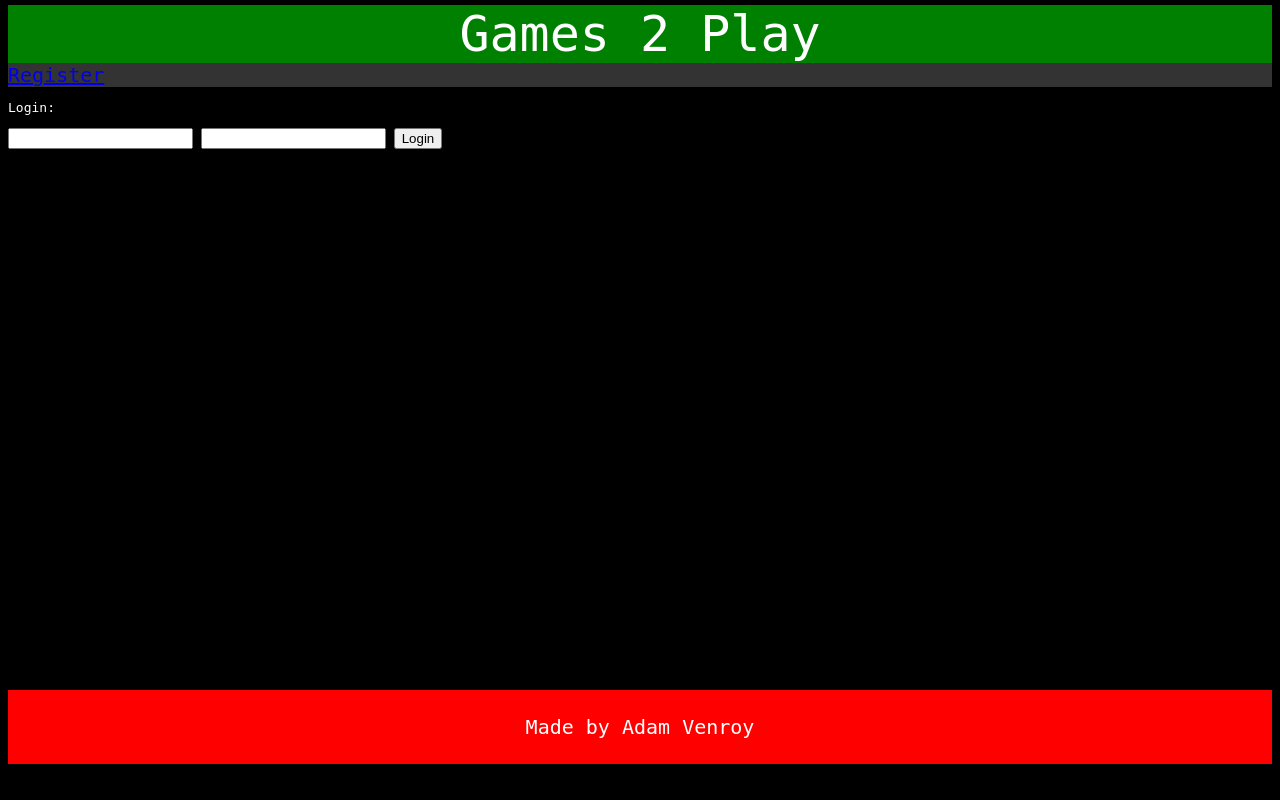
After one commit to Adam-Venroy-School/videogame-web-application, a Flask app: template templates/login.html in a window 1280 px wide. The commit adds this page. Run offline with Flask 2, Linux system fonts and the light colour scheme; the template is opened without the code that fills it: values that come from a table or form of the project are taken from there, others are empty.

Commit message:
Added login page and improved page template

```diff
--- /dev/null
+++ b/forms.py
@@ -0,0 +1,12 @@
+from flask_wtf import FlaskForm
+from wtforms import StringField, SubmitField, PasswordField, validators
+
+class RegisterForm(FlaskForm):
+    username = StringField('Username', [validators.Length(min=3, max=20)])
+    password = PasswordField('Password', [validators.Length(min=8, max=100)])
+    register_submit = SubmitField("Register")
+
+class LoginForm(FlaskForm):
+    username = StringField('Username', [validators.Length(min=3, max=20)])
+    password = PasswordField('Password', [validators.Length(min=8, max=100)])
+    login_submit = SubmitField("Login")
--- a/main.py
+++ b/main.py
@@ -1,5 +1,9 @@
-from flask import render_template, redirect, url_for
+from flask import render_template, redirect, url_for, request
 from database import *
+from forms import *
+import random
+from sqlalchemy.exc import IntegrityError
+from werkzeug.security import generate_password_hash, check_password_hash
 
 app.secret_key = 'supersecretkey'
 
@@ -8,6 +12,41 @@ app.secret_key = 'supersecretkey'
 def home():
     return render_template('home.html')
 
+@app.route("/login", methods=['GET', 'POST'])
+def login():
+    Login_form = LoginForm()
+    if request.method == 'POST' and Login_form.validate_on_submit():
+        username = Login_form.username.data
+        password = Login_form.password.data
+        user = User.query.filter_by(username=username).first()
+        if user and check_password_hash(user.password, password):
+            print("YES")
+        else:
+            print("NO")
+    return render_template('login.html', Login_form=Login_form)
+
+@app.route("/register", methods=['GET', 'POST'])
+def register():
+    Register_form = RegisterForm()
+    if request.method == 'POST' and Register_form.validate_on_submit():
+        name = Register_form.username.data
+        password = generate_password_hash(Register_form.password.data,method='sha256',salt_length=8)
+        try:
+            entry = User(name, password)
+            db.session.add(entry)
+            db.session.flush()
+        except IntegrityError:
+            db.session.rollback()
+            #Flash Message
+        else:
+            db.session.commit()
+    return render_template('register.html', Register_form=Register_form)
+
+
+
+
+
+
 #If anything other than home is reached, it will be redirected to home page
 @app.errorhandler(404)
 def error(e):
--- a/static/css/style.css
+++ b/static/css/style.css
@@ -1,13 +1,47 @@
 body{
     font-family: monospace;
+    background-color: black;
+    color: white;
 }
+
 .header{
     font-size: 50px;
     display: block;
     text-align: center;
+    background-color: green;
+    margin-bottom: -50px;
+    margin-top: -45px;
 }
+
+/* Nav Bar */
+
+ul.nav {
+    list-style-type: none;
+    margin: 0;
+    padding: 0;
+    overflow: hidden;
+    background-color: #333;
+}
+
+li.nav {
+    float: left;
+    font-size: 20px;
+}
+
+li a.nav {
+    display: block;
+    color: white;
+    text-align: center;
+    padding: 14px 16px;
+    text-decoration: none;
+  }
+
+li a:hover {
+    background-color: #111;
+}
+
 div.content{
-    min-height: calc(100vh - 200px);
+    min-height: calc(100vh - 210px);
 }
 
 .footer{
@@ -15,9 +49,5 @@ div.content{
     font-size: 20px;
     display: block;
     text-align: center;
-    width: 100%;
     background-color: red;
-    bottom: 0;
-    left: 0;
-    margin-block-end: 0.5em;
 }
--- a/templates/layout.html
+++ b/templates/layout.html
@@ -4,7 +4,12 @@
     <link rel='stylesheet' href = '../static/css/style.css'>
   </head>
   <body>
+    <div class="header">
     {%include "header.html"%}
+    </div>
+    <div class="nav">
+      {%include "nav.html"%}
+    </div>
     <div class="content">
     {% block content %} {% endblock %}
     </div>
--- /dev/null
+++ b/templates/login.html
@@ -0,0 +1,9 @@
+{% extends "layout.html"%}{% block content%}
+<p>Login:</p>
+<form method="POST" action=''>
+    {{Login_form.csrf_token }}
+    {{Login_form.username}}
+    {{Login_form.password}}
+    {{Login_form.login_submit}}
+</form>
+{% endblock %}
--- /dev/null
+++ b/templates/nav.html
@@ -0,0 +1,3 @@
+<ul class="nav">
+    <li class="nav"><a href="/register">Register</a></li>
+</ul>
```
Also changed, not shown: database.py (+4 -4 lines), templates/register.html (added, +9 -0 lines), README.md, website.db.
